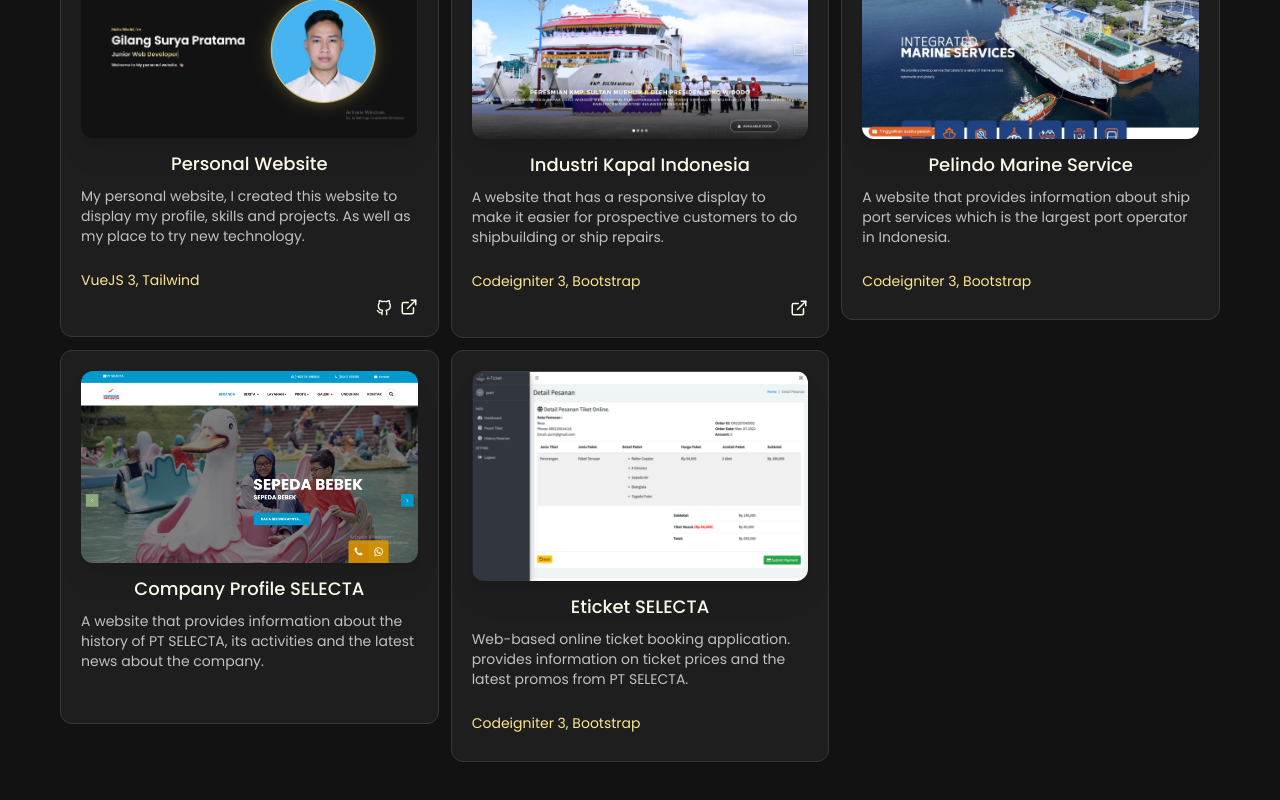
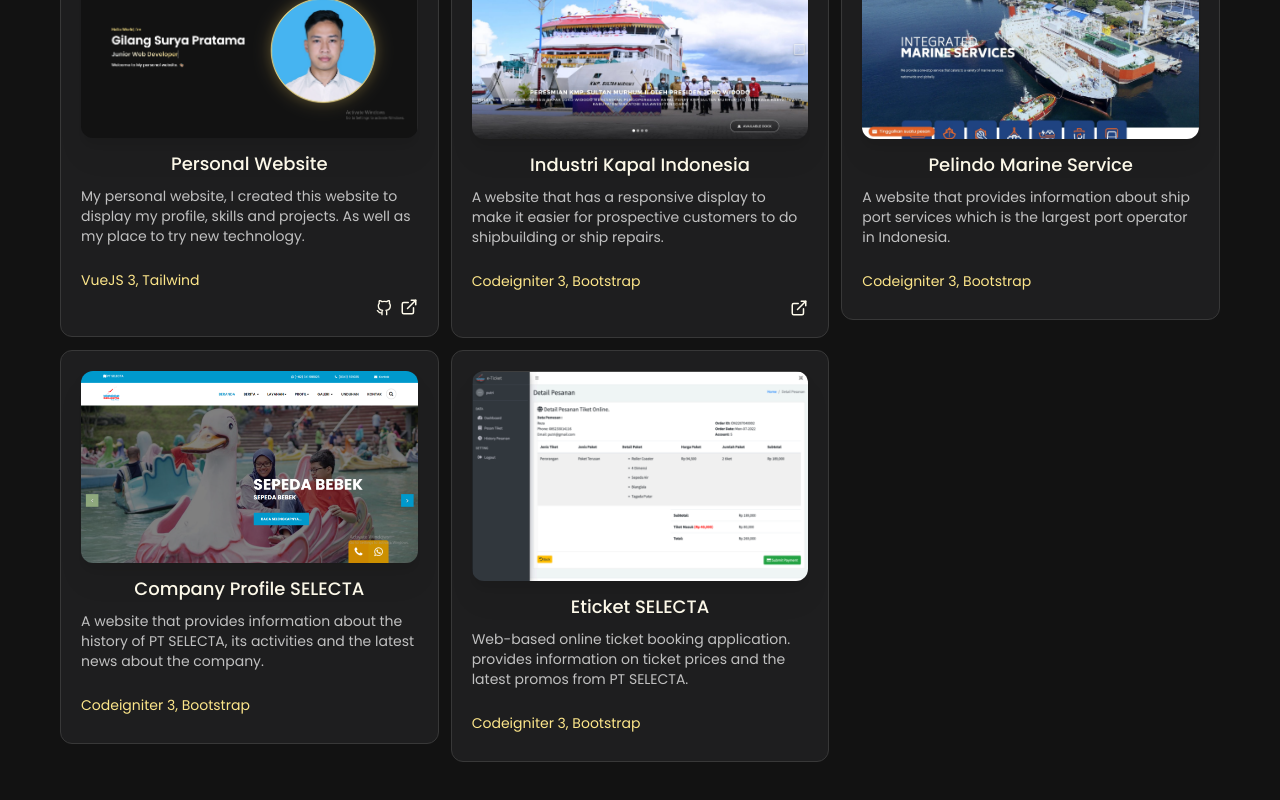
Before and after one commit to langgilang/portfolio_v1, a Vue app: page /portfolio in a window 1280 px wide. Shown: the part 308-1108 px from the top of the page. Built offline with nearby package versions, Linux system fonts and the light colour scheme.

Commit message:
update tech company profile selecta

```diff
--- a/src/views/PortfolioView.vue
+++ b/src/views/PortfolioView.vue
@@ -36,6 +36,7 @@
           name: 'Company Profile SELECTA',
           imageUrl: 'selecta',
           status: 'A website that provides information about the history of PT SELECTA, its activities and the latest news about the company.',
+          tech: 'Codeigniter 3, Bootstrap',
           github: 'null',
           demo: 'null'
         },
```
